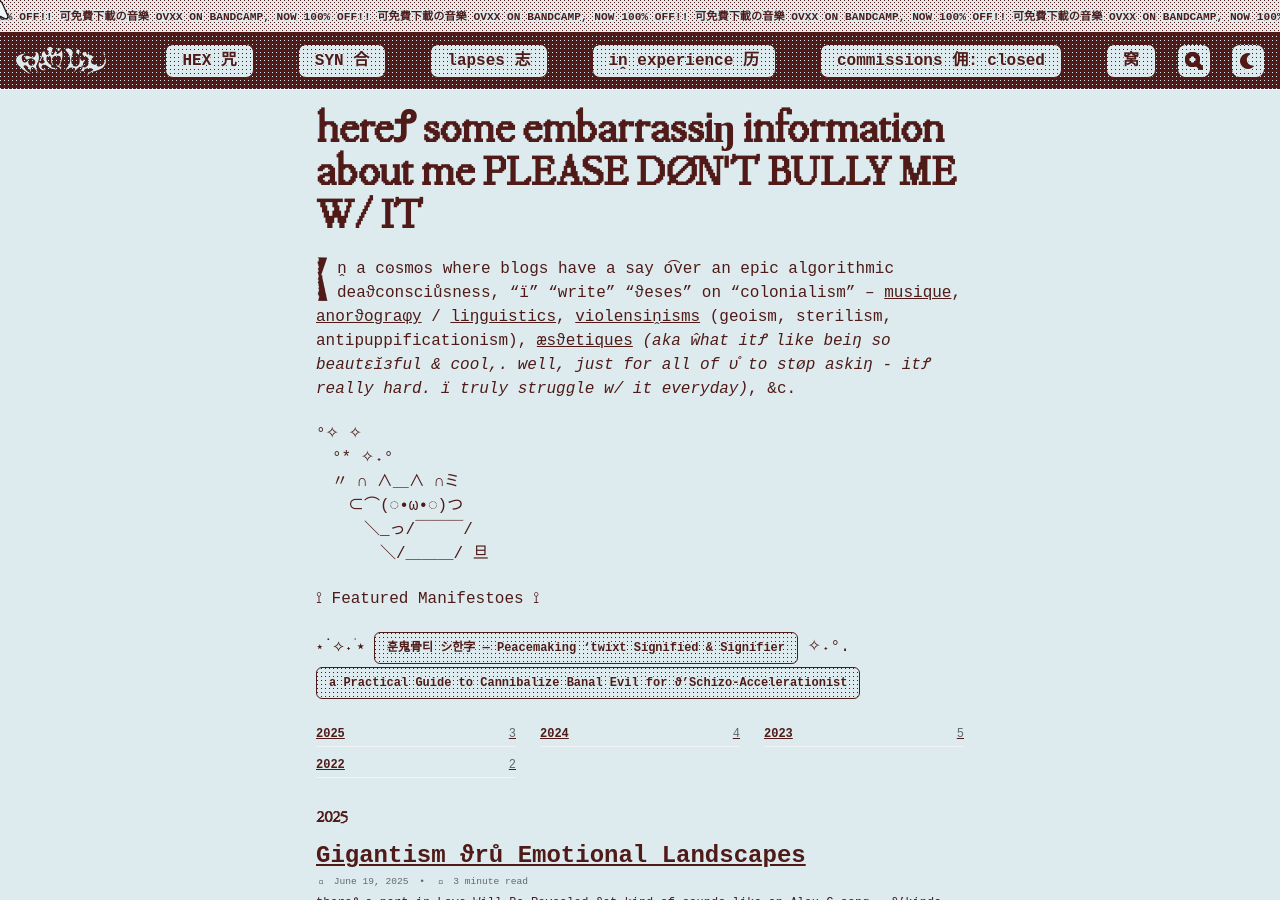
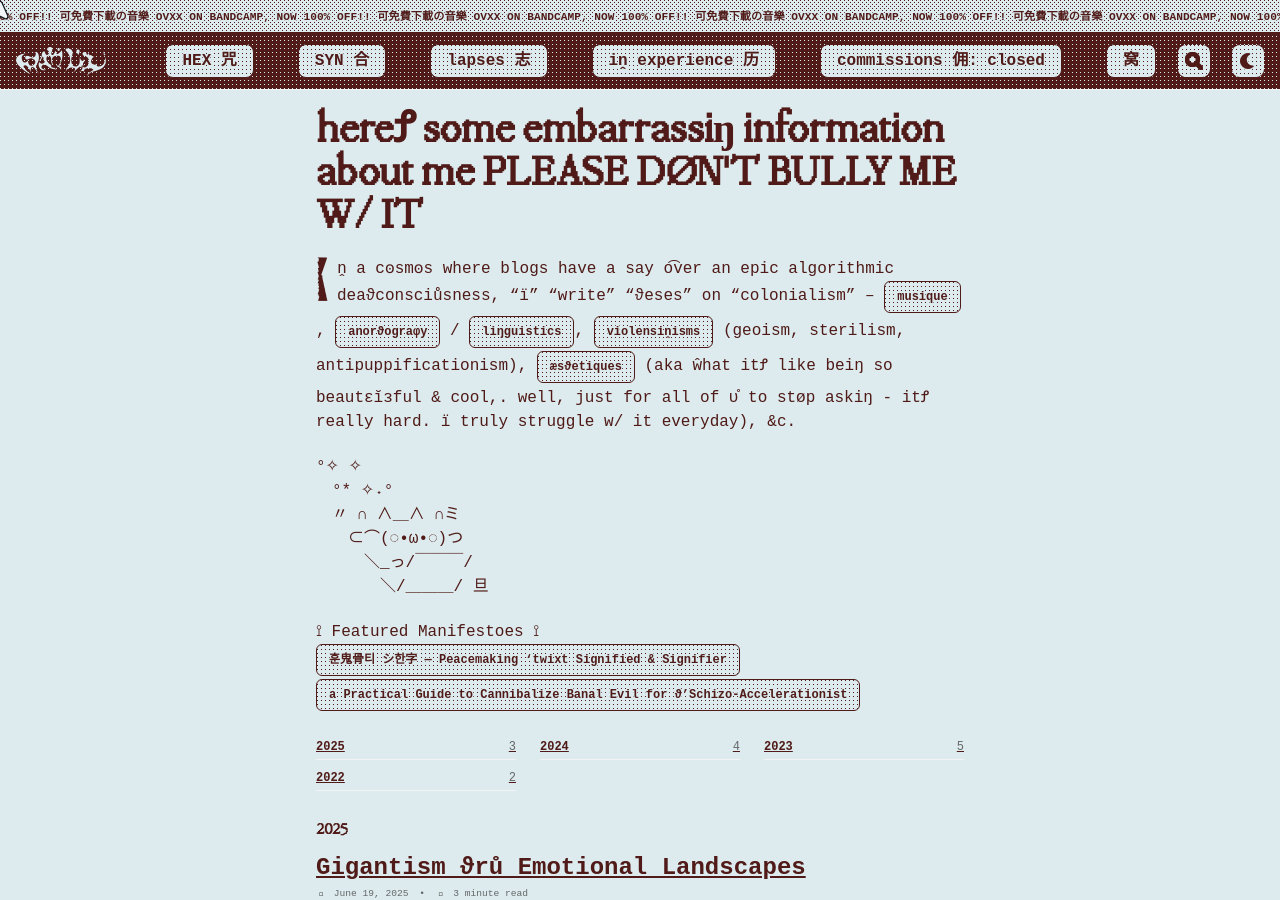
Before and after one commit to cryotato/cryotato.github.io, a Jekyll site: the page built from _pages/blog.md, in a window 1280 px wide and 900 px high. Built offline with Jekyll 4.4.1, drawn with Linux system fonts in a browser that asks for light colours; cached includes are drawn as plain includes; some web fonts are replaced.

Commit message:
Update blog.md

```diff
--- a/_pages/blog.md
+++ b/_pages/blog.md
@@ -4,7 +4,7 @@ title: hereꝬ some embarrassiŋ information about me PLEASE DØN'T BULLY ME W/
 author_profile: false
 layout: posts
 ---
-Iṋ a cꙩsmꙩs where blogs have a say o͡ver an epic algorithmic deaϑconsciůsness, "ï" "write" "ϑeses" on "colonialism" -- [musique](https://cryotato.github.io/tags/#music), [anorϑograφy](https://cryotato.github.io/tags/#orthography) / [liŋguistics](https://cryotato.github.io/tags/#linguistics), [violensiṋisms](https://cryotato.github.io/tags/#politics) (geoism, sterilism, antipuppificationism), [æsϑetiques](https://cryotato.github.io/tags/#design) *(aka ŵhat itꝬ like beiŋ so beautεĭзful & cool,. well, just for all of ᴜ̊ to støp askiŋ - itꝬ really hard. ï truly struggle w/ it everyday)*, &c.
+Iṋ a cꙩsmꙩs where blogs have a say o͡ver an epic algorithmic deaϑconsciůsness, "ï" "write" "ϑeses" on "colonialism" -- <a href="https://cryotato.github.io/tags/#music" class="btn">musique</a>, <a href="https://cryotato.github.io/tags/#orthography" class="btn">anorϑograφy</a> / <a href="https://cryotato.github.io/tags/#linguistics" class="btn">liŋguistics</a>, <a href="https://cryotato.github.io/tags/#politics" class="btn">violensiṋisms</a> (geoism, sterilism, antipuppificationism), <a href="https://cryotato.github.io/tags/#design" class="btn">æsϑetiques</a> (aka ŵhat itꝬ like beiŋ so beautεĭзful & cool,. well, just for all of ᴜ̊ to støp askiŋ - itꝬ really hard. ï truly struggle w/ it everyday), &c.
 {:.drop-cap}
 
 °✧           ✧<br>
@@ -14,7 +14,6 @@ Iṋ a cꙩsmꙩs where blogs have a say o͡ver an epic algorithmic deaϑconsci
 　　　＼_っ/￣￣￣/<br>
 　　　　＼/＿＿＿/  旦<br>
 
- ⟟ Featured Manifestoes ⟟
-
-⋆˙⟡˖ ࣪⭑ <a href="https://cryotato.github.io/pictophenomes/" class="btn">훈鬼骨티 シ한字 — Peacemaking ‘twixt Signified & Signifier</a>
-✧˖°.<a href="https://cryotato.github.io/on-crueltisquadesqueia/" class="btn">a Practical Guide to Cannibalize Banal Evil for ϑ’Schizo-Accelerationist</a>
+ ⟟ Featured Manifestoes ⟟ <br>
+<a href="https://cryotato.github.io/pictophenomes/" class="btn">훈鬼骨티 シ한字 — Peacemaking ‘twixt Signified & Signifier</a>
+<a href="https://cryotato.github.io/on-crueltisquadesqueia/" class="btn">a Practical Guide to Cannibalize Banal Evil for ϑ’Schizo-Accelerationist</a>
```
